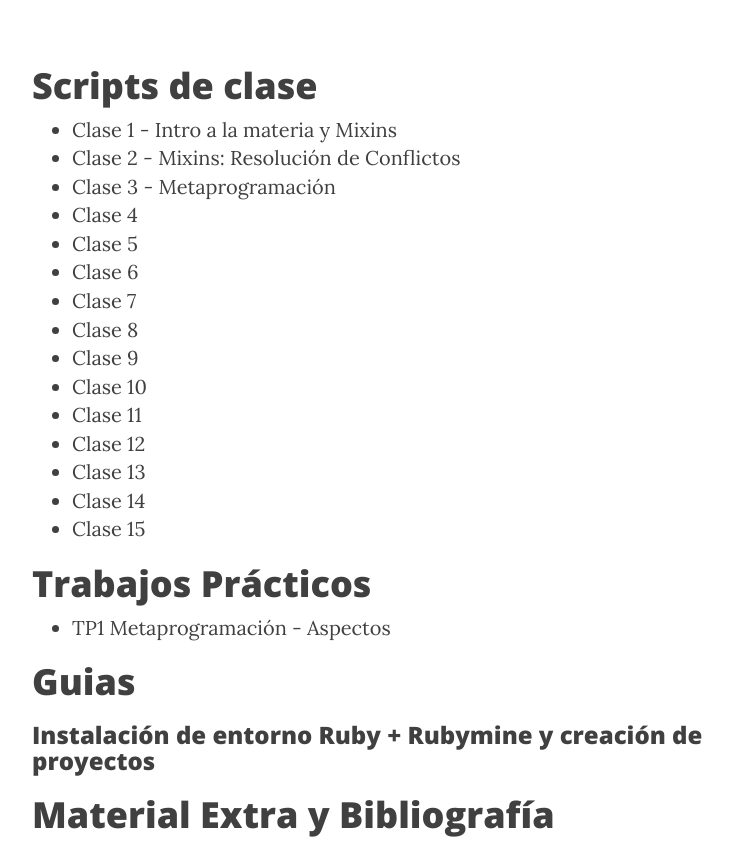
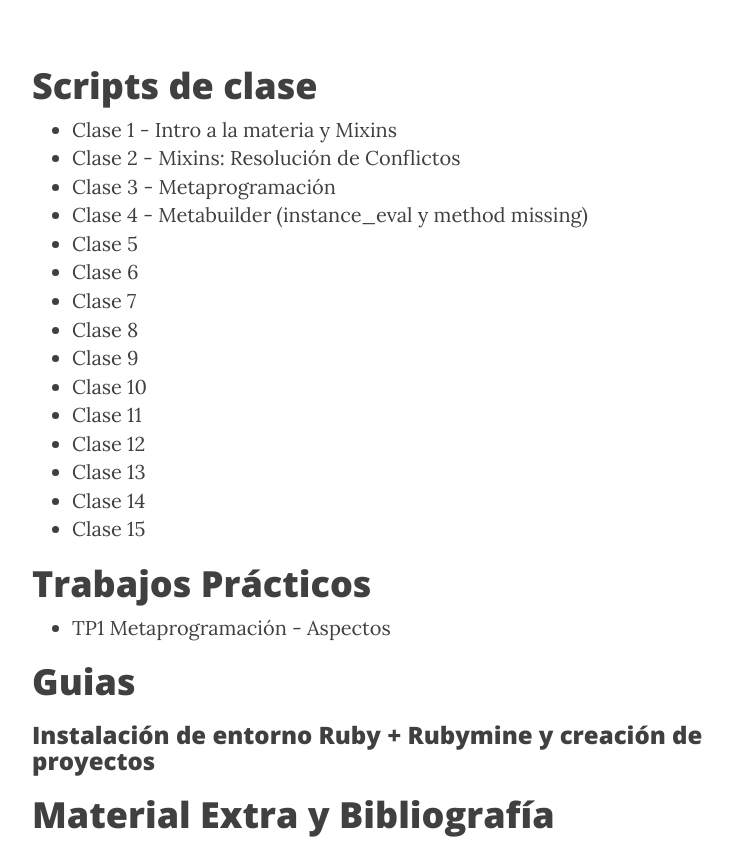
Before and after one commit to tadp-utn-frba/tadp-utn-frba.github.io, a Jekyll site: the page built from material.md, in a window 1280 px wide and 900 px high, scrolled down 368 px, cut to the strip 58-900 px from the top of the window. Shown: the whole strip, without its empty margins (233-966 px from the left). Built offline with Jekyll 4.4.1, drawn with Linux system fonts in a browser that asks for light colours; nearby versions of some CDN libraries.

Commit message:
Update material.md

```diff
--- a/material.md
+++ b/material.md
@@ -9,7 +9,7 @@ permalink: /material/
 * [Clase 1 - Intro a la materia y Mixins](https://drive.google.com/open?id=1BagIDjjsrU7J_Qs6wyJan2lIxO9gqHZrb8aO-arxbFA)
 * [Clase 2 - Mixins: Resolución de Conflictos](https://docs.google.com/document/d/19mFtsjb3OE_9r9IejZMCRWrFPsQp6X3y-9RJz5OvHek/pub)
 * [Clase 3 - Metaprogramación](https://docs.google.com/document/d/1NSRc0soYPOuwh2KY8eU_ioG3GIhJFQgc0HLn4GxznV0)
-* Clase 4
+* [Clase 4 - Metabuilder (instance_eval y method missing)](https://docs.google.com/document/d/1xWP73pAz_PjVWP3vuSYv2kQfTlYFCzdAH-Yzs6Re0vQ/pub)
 * Clase 5
 * Clase 6
 * Clase 7
```
